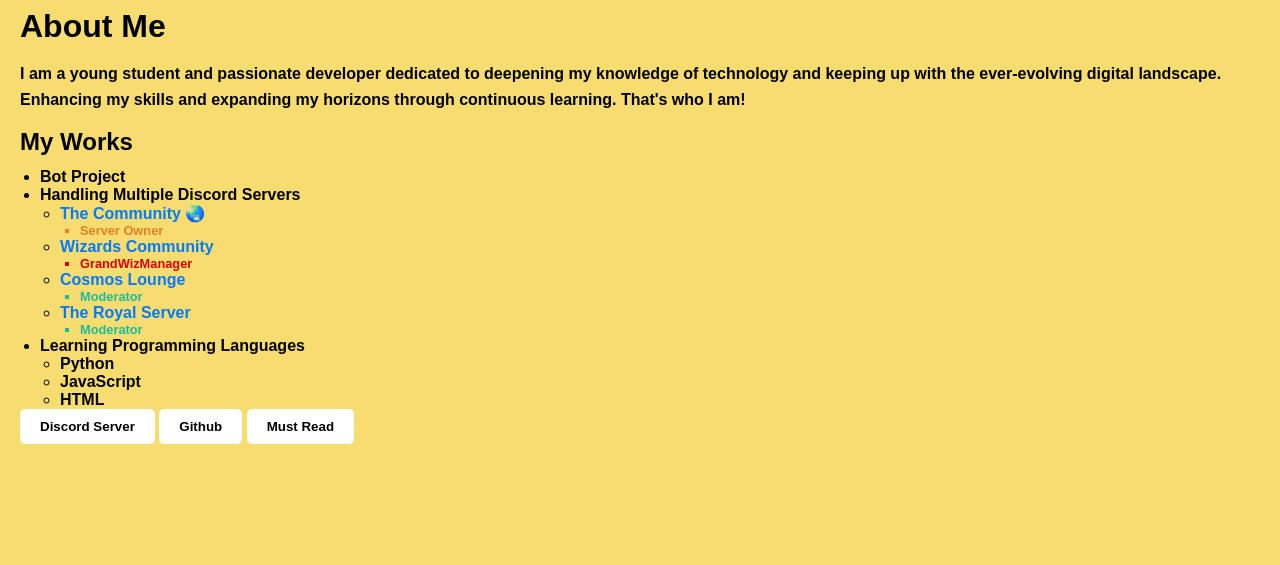
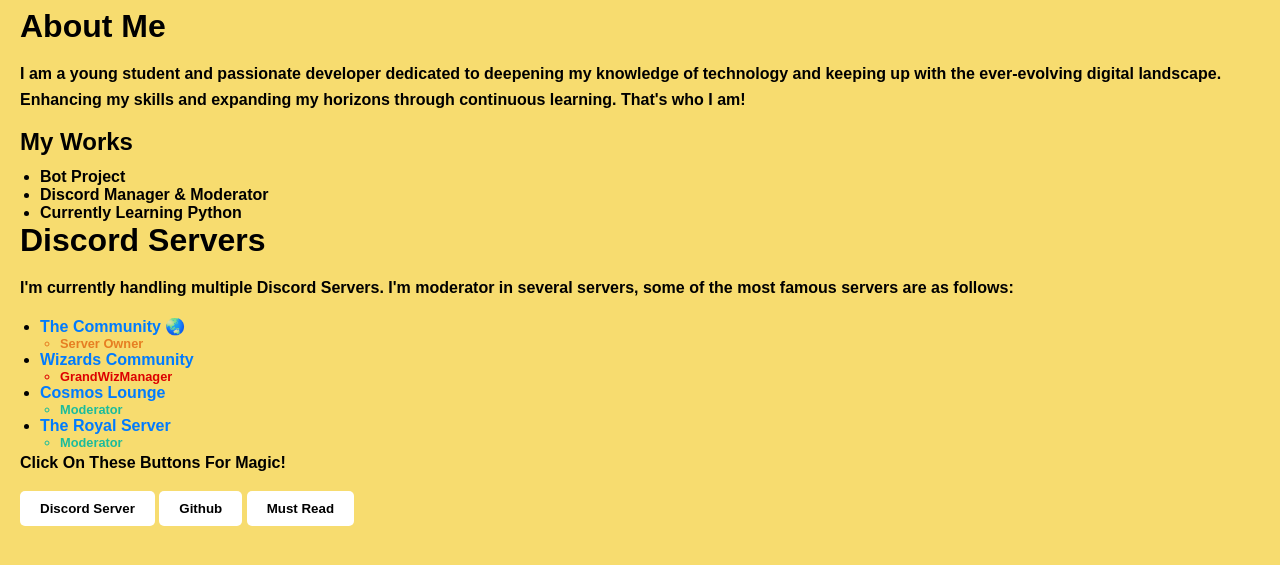
Before and after one commit to harys722/harys.is-a.dev, a plain HTML site: page index.html in a window 1280 px wide. Shown: the part 147-712 px from the top of the page. Drawn offline with Linux system fonts and the light colour scheme.

Commit message:
index.html

```diff
--- a/index.html
+++ b/index.html
@@ -57,7 +57,12 @@
     <h3>My Works</h3>
     <ul>
         <li>Bot Project</li>
-        <li>Handling Multiple Discord Servers</li>
+        <li>Discord Manager & Moderator</li>
+        <li>Currently Learning Python</li>
+    </ul>
+
+    <h2>Discord Servers</h2>
+    <p>I'm currently handling multiple Discord Servers. I'm moderator in several servers, some of the most famous servers are as follows:</p>
             <ul>
                 <li><a href="https://discord.gg/CPN5eYPABx" target="_blank">The Community 🌏</a></li>
                     <ul>
@@ -76,13 +81,8 @@
                         <li style="font-size: 0.8em; color: #1abc9c;">Moderator</li>
                     </ul>
             </ul>
-        <li>Learning Programming Languages</li>
-            <ul>
-                <li>Python</li>
-                <li>JavaScript</li>
-                <li>HTML</li>
-            </ul>
-    </ul>
+
+    <p>Click On These Buttons For Magic!</p>
     <button onclick="window.open('https://discord.gg/CPN5eYPABx', '_blank')">Discord Server</button>
     <button onclick="window.open('https://github.com/harys722', '_blank')">Github</button>
     <button onclick="window.open('https://bit.ly/when_life_begins', '_blank')">Must Read</button>
```
